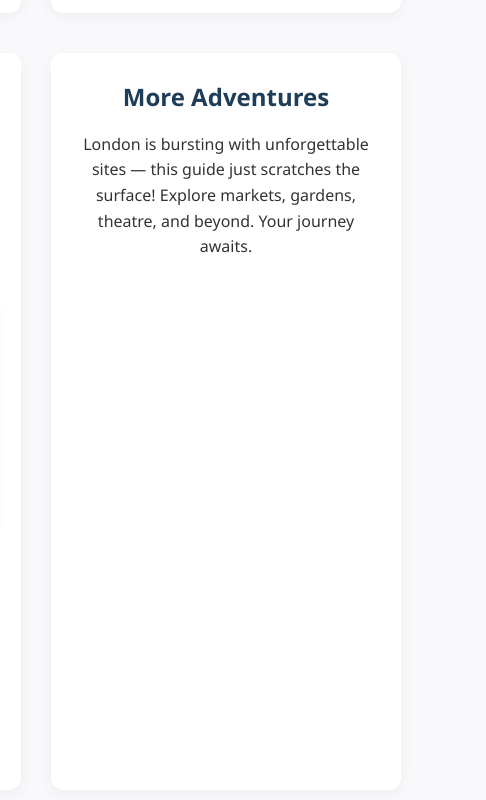
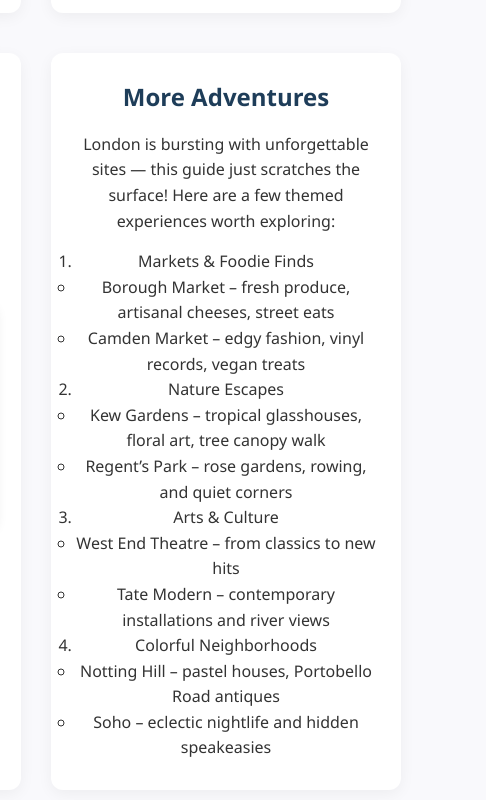
Before and after one commit to emi0903m/LondonMustSees, a plain HTML site: page blankpage.html in a window 1280 px wide. Shown: the part 978-1778 px from the top of the page, 794-1280 px from the left. Drawn offline with Linux system fonts and the light colour scheme.

Commit message:
Add files via upload

```diff
--- a/blankpage.html
+++ b/blankpage.html
@@ -6,7 +6,7 @@
   <title>Must Sees in London</title>
   <link rel="stylesheet" type="text/css" href="stylesheet.css"/>
 </head>
-<body>
+<body id="top">
   <header>
     <nav>
       <a href="index.html">Back to Home</a>
@@ -64,7 +64,37 @@
 
     <div class="div3">
       <h2>More Adventures</h2>
-      <p>London is bursting with unforgettable sites — this guide just scratches the surface! Explore markets, gardens, theatre, and beyond. Your journey awaits.</p>
+      <p>London is bursting with unforgettable sites — this guide just scratches the surface! Here are a few themed experiences worth exploring:</p>
+      <ol>
+        <li>
+          Markets & Foodie Finds
+          <ul>
+            <li>Borough Market – fresh produce, artisanal cheeses, street eats</li>
+            <li>Camden Market – edgy fashion, vinyl records, vegan treats</li>
+          </ul>
+        </li>
+        <li>
+          Nature Escapes
+          <ul>
+            <li>Kew Gardens – tropical glasshouses, floral art, tree canopy walk</li>
+            <li>Regent’s Park – rose gardens, rowing, and quiet corners</li>
+          </ul>
+        </li>
+        <li>
+          Arts & Culture
+          <ul>
+            <li>West End Theatre – from classics to new hits</li>
+            <li>Tate Modern – contemporary installations and river views</li>
+          </ul>
+        </li>
+        <li>
+          Colorful Neighborhoods
+          <ul>
+            <li>Notting Hill – pastel houses, Portobello Road antiques</li>
+            <li>Soho – eclectic nightlife and hidden speakeasies</li>
+          </ul>
+        </li>
+      </ol>
     </div>
 
     <div class="tableau-section">
```
